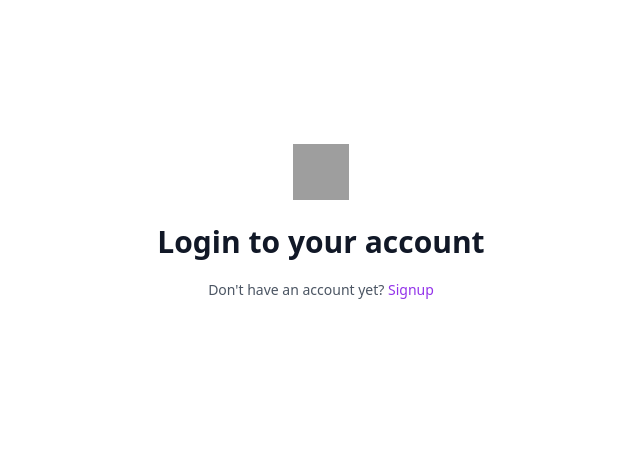
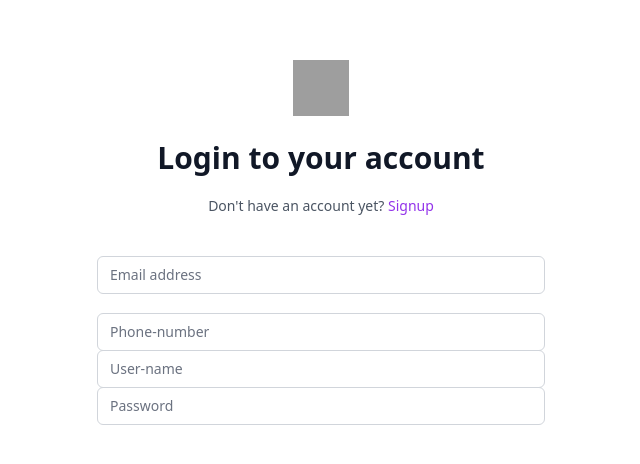
Before and after one commit to willie-lin/react-tailwind-swtac, a React (Create React App) app: page / in a window 1280 px wide. Shown: the part 158-622 px from the top of the page, without its empty margins (319-959 px from the left). Built offline with nearby package versions, Linux system fonts and the light colour scheme; grey boxes are pictures that could not be loaded.

Commit message:
update login

```diff
--- a/src/pages/Login.js
+++ b/src/pages/Login.js
@@ -1,4 +1,5 @@
 import Header from "../components /Header";
+import Login from "../components /Login";
 
 export default function LoginPage() {
     return (
@@ -9,6 +10,7 @@ export default function LoginPage() {
                 linkName="Signup"
                 linkUrl="/signup"
             />
+            <Login />
 
         </>
     )
```
